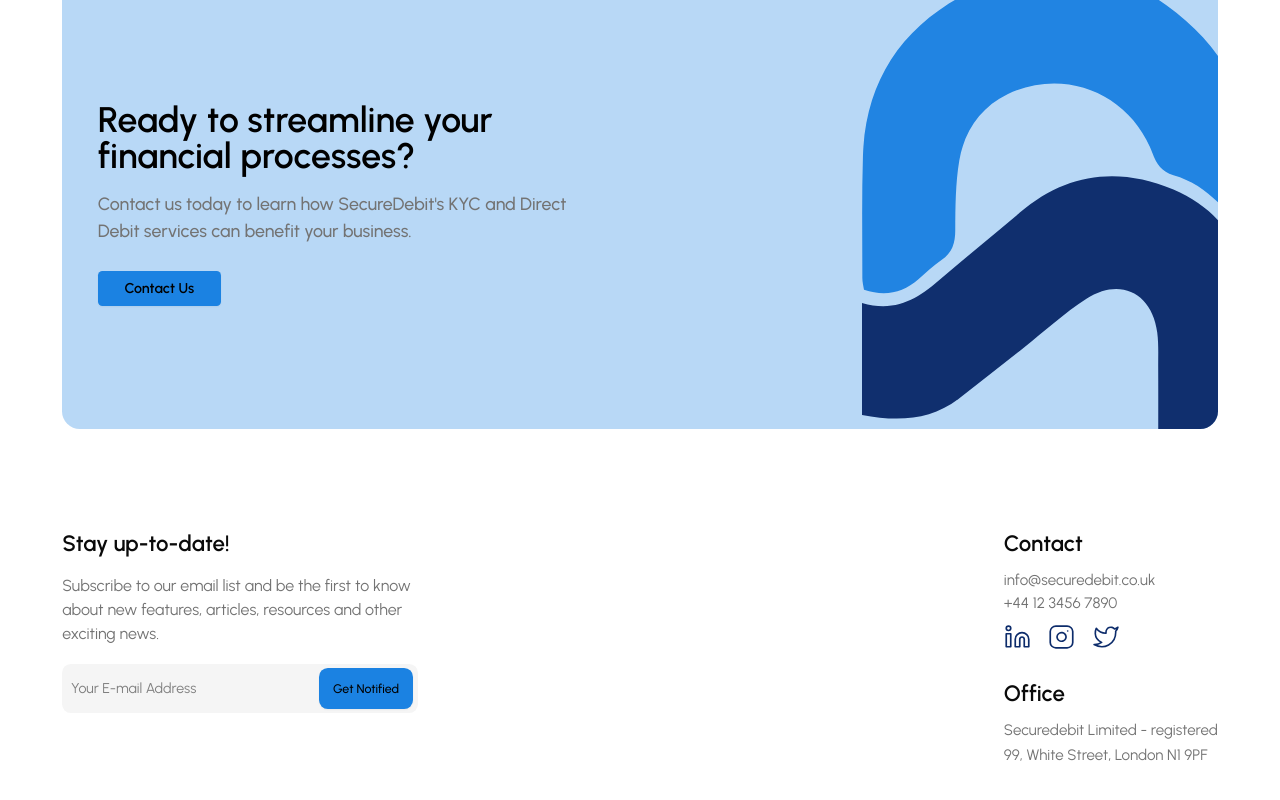
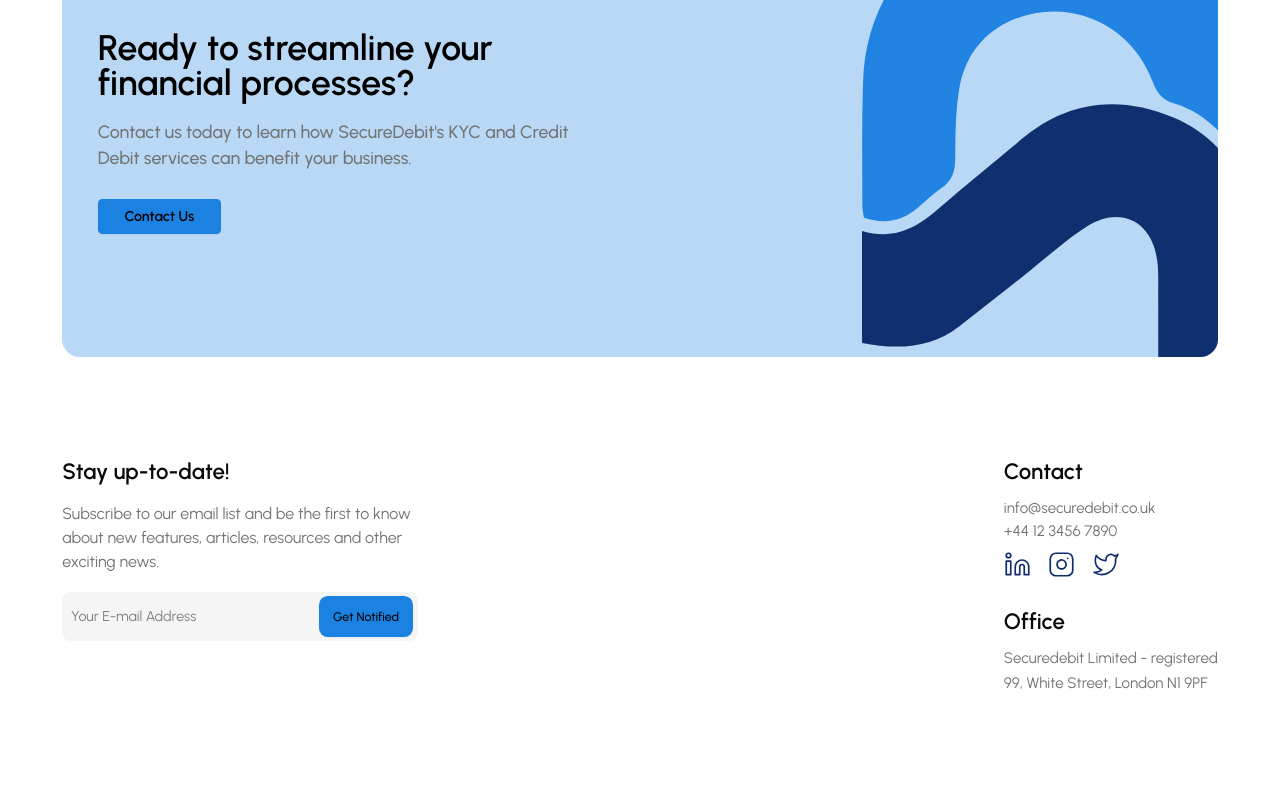
Before and after one commit to abdvllJSX/secure-debit, a React (Vite) app: page / in a window 1280 px wide. Shown: the part 3665-4465 px from the top of the page. Built offline with nearby package versions, Linux system fonts and the light colour scheme.

Commit message:
minor edit

```diff
--- a/src/components/CTA.tsx
+++ b/src/components/CTA.tsx
@@ -10,7 +10,7 @@
                         Ready to streamline your financial processes?
                     </h2>
                     <p className="sm:text-[2rem] text-[1.6rem] text-center sm:text-start text-[#737373] font-[500] max-w-[55rem] mt-[2rem]">
-                        Contact us today to learn how SecureDebit's KYC and Direct Debit services can benefit your business.
+                        Contact us today to learn how SecureDebit's KYC and Credit Debit services can benefit your business.
                     </p>
 
                     <Modal>
```
